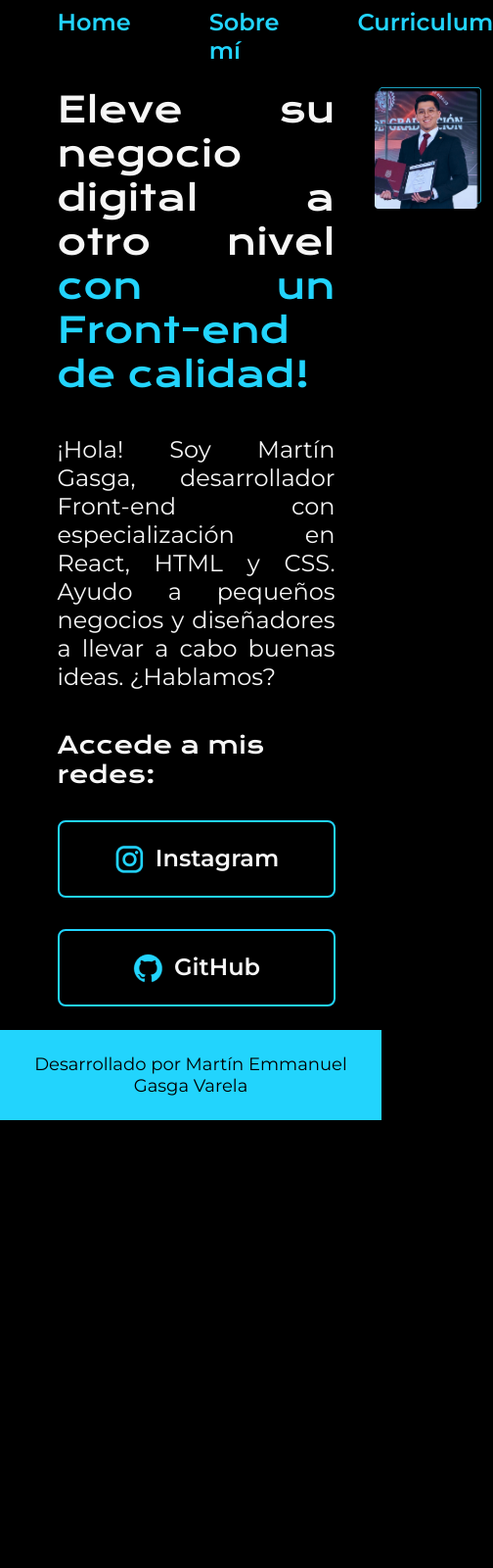
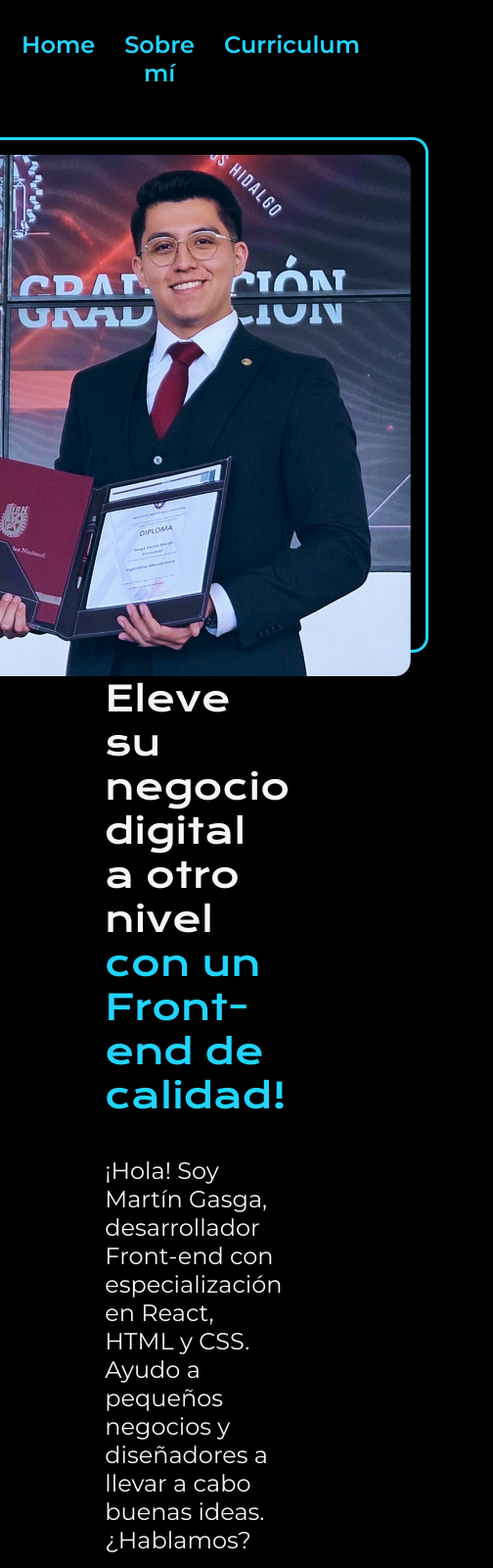
Before and after one commit to Martingasga/Front-end-Alura-portfolio, a plain HTML site: page index.html in a window 390 px wide. Shown: the top 1600 px of the page at 98% size, 504 px wide, since content can reach past the window. Before the commit the page ends 1143 px from the top, so only its background shows below. Drawn offline with nearby package versions, Linux system fonts and the light colour scheme.

Commit message:
Update style.css
Actualización del archivo style.css

```diff
--- a/styles/style.css
+++ b/styles/style.css
@@ -28,12 +28,12 @@ body{
 
 .header__menu{
     display: flex; /*Espaciado entre palabras*/
-    gap: 80px;
+    gap: 30px;
 }
 
 .header__menu__link{
     font-family: var(--fuente-montserrat);
-    font-size: 24px;
+    font-size: 1.5rem;
     font-weight: 600;
     color: var(--color-terciario);
     text-decoration: none;
@@ -45,42 +45,58 @@ body{
 }
 
 .presentacion {
-    padding: 6% 15%; /*reajustamos el margen, antes: margin: 10% 15%; ahora:*/
+    padding: 5% 5%; /*reajustamos el margen, antes: margin: 10% 15%; ahora:*/
     display: flex;
-    align-items: flex-start;
+    align-items:center;
     justify-content: space-between;
-    gap: 40px;
+    /*gap: 40px;*/
 }
 
-.presentacion img{
-    max-width: 40%; /* Evita que la imagen sea demasiado grande */
+/* .presentacion img{
+    max-width: 40%;  Evita que la imagen sea demasiado grande
     height: auto;
-}
+} */
 
 .presentacion__contenido{
-    width: 615px;
+    width: 50%;
     display: flex;
     flex-direction: column;
     gap: 40px;
 }
 
 .presentacion__contenido__titulo{
-    font-size: 36px;
+    font-size: 2.25rem;
     font-family: var(--fuente-krona);
     font-weight: 400;
-    text-align: justify;
 }
 
-.titulo-destaque {
+.titulo-destaque{
     color: var(--color-terciario);
     font-weight: 400;
 }
 
 .presentacion__contenido__texto{
-    font-size: 24px;
+    font-size: 1.5rem;
     font-family: var(--fuente-montserrat);
     font-weight: 300;
-    text-align: justify;
+    /*text-align: justify;*/
+}
+
+.presentacion__contenido__lista{
+    font-size: 1.5rem;
+    font-family: var(--fuente-montserrat);
+    font-weight: 300;
+    padding-left: 25px;
+}
+
+.presentacion__contenido__lista__link{
+    text-decoration: none;
+    color: var(--color-terciario);
+}
+
+.presentacion__contenido__lista__link:hover{
+    text-decoration: none;
+    color: var(--color-cuaternario);
 }
 
 .presentacion__enlaces{
@@ -93,16 +109,16 @@ body{
 
 .presentacion__enlaces__subtitulo{
     font-family: var(--fuente-krona);
-    font-size: 24px;
+    font-size: 1.5rem;
     font-weight: 400;
 }
 
 .presentacion__enlaces__link{
     /*background-color: #22D4FD;*/
-    width: 280px;
+    width: 50%;
     text-align: center;
     border-radius: 8px;
-    font-size: 24px;
+    font-size: 1.5rem;
     font-weight: 600;
     padding: 21.5px 0;
     text-decoration: none;
@@ -118,12 +134,38 @@ body{
     background-color: var(--color-hover);
 }
 
+.presentacion__imagen{
+    /*width: 50%;*/
+    max-width: fit-content;
+}
+
 .footer{
     background-color: var(--color-terciario);
-    padding: 24px; /*Añadimos más espacio en el box*/
+    padding: 1.5rem; /*Añadimos más espacio en el box*/
     color: var(--color-primario);
     text-align: center;
     font-family: var(--fuente-montserrat);
-    font-size: 18px;
+    font-size: 1rem;
     font-weight: 400;
 }
+
+@media (max-width: 1000px){
+    .header{
+        padding: 8%;
+        text-align: center;
+    }
+
+    .header__menu{
+        justify-content: center;
+    }
+
+    .presentacion {
+        flex-direction: column-reverse;
+        padding: 5%
+    }
+
+    .presentacion__imagen{
+        width: 50%;
+        padding: 5%;
+    }
+}
```
